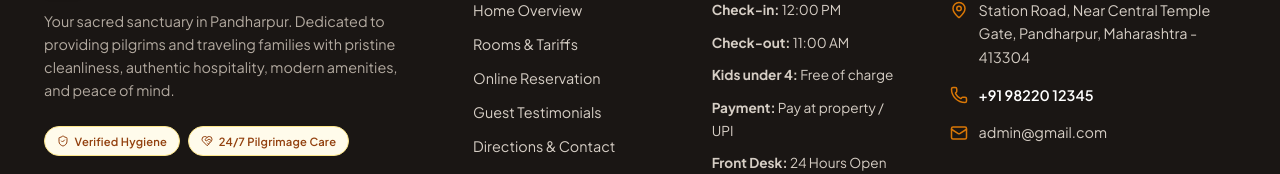
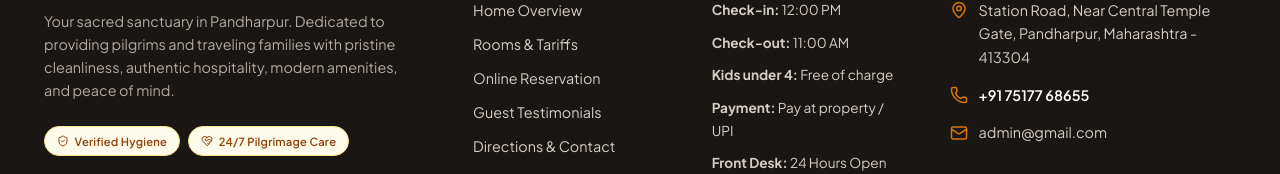
Before and after one commit to Adi-0408/shree-yatri-nivas, a React (Vite) app: page / in a window 1280 px wide. Shown: the part 3625-3799 px from the top of the page. Built offline with nearby package versions, Linux system fonts and the light colour scheme; no server answers; the database is empty; a web font is replaced by a local one.

Commit message:
Update WhatsApp and front desk contact number to 7517768655

```diff
--- a/rooms.html
+++ b/rooms.html
@@ -172,7 +172,7 @@
             <i class="fa-solid fa-location-dot" style="color:var(--gold); margin-right:6px;"></i> Near Vitthal Mandir, Pandharpur
           </p>
           <p style="color: #a3a29e; font-size: 0.88rem; margin-bottom: 1rem;">
-            <i class="fa-solid fa-phone" style="color:var(--gold); margin-right:6px;"></i> +91 98220 12345
+            <i class="fa-solid fa-phone" style="color:var(--gold); margin-right:6px;"></i> +91 75177 68655
           </p>
           <a href="admin.html" style="font-size:0.8rem; color:#858481; display:inline-flex; align-items:center; gap:4px;">
             <i class="fa-solid fa-lock"></i> Staff Administration Portal
--- a/src/pages/Contact.jsx
+++ b/src/pages/Contact.jsx
@@ -112,10 +112,11 @@ export const Contact = () => {
                 href={`https://wa.me/${PROPERTY_INFO.whatsapp}?text=${encodeURIComponent('Namaste Shree Yatri Nivas! I would like to inquire about lodging.')}`}
                 target="_blank"
                 rel="noopener noreferrer"
-                style={{ color: 'var(--success)', fontWeight: 700, fontSize: '1.05rem' }}
+                style={{ color: 'var(--success)', fontWeight: 700, fontSize: '1.05rem', display: 'inline-flex', alignItems: 'center', gap: '4px' }}
               >
-                Chat on WhatsApp →
+                +91 75177 68655 →
               </a>
+              <div style={{ fontSize: '0.85rem', color: 'var(--text-muted)', marginTop: '0.2rem' }}>Click to chat on WhatsApp</div>
             </div>
 
             <div style={{ backgroundColor: '#FFFFFF', borderRadius: 'var(--radius-lg)', padding: '1.75rem', border: '1px solid var(--border-light)', boxShadow: 'var(--shadow-xs)' }}>
--- a/src/services/seedData.js
+++ b/src/services/seedData.js
@@ -82,11 +82,11 @@ export const PROPERTY_INFO = {
   name: "SHREE YATRI NIVAS",
   tagline: "Divine Comfort, Peaceful Lodging & Authentic Hospitality",
   address: "Station Road, Near Central Temple Gate, Pandharpur, Maharashtra - 413304",
-  phone: "+91 98220 12345",
-  alt_phone: "+91 98220 54321",
+  phone: "+91 75177 68655",
+  alt_phone: "+91 75177 68655",
   email: "admin@gmail.com",
   admin_email: "admin@gmail.com",
-  whatsapp: "919822012345",
+  whatsapp: "917517768655",
   google_maps_url: "https://www.google.com/maps/embed?pb=!1m18!1m12!1m3!1d3801.378772392435!2d75.3262!3d17.6745!2m3!1f0!2f0!3f0!3m2!1i1024!2f768!4f13.1!3m3!1m2!1s0x3bc4181a94254841%3A0x2a0d1f7c70f0e0!2sPandharpur%2C%20Maharashtra!5e0!3m2!1sen!2sin!4v1695280000000!5m2!1sen!2sin",
   check_in_time: "12:00 PM",
   check_out_time: "11:00 AM",
```
